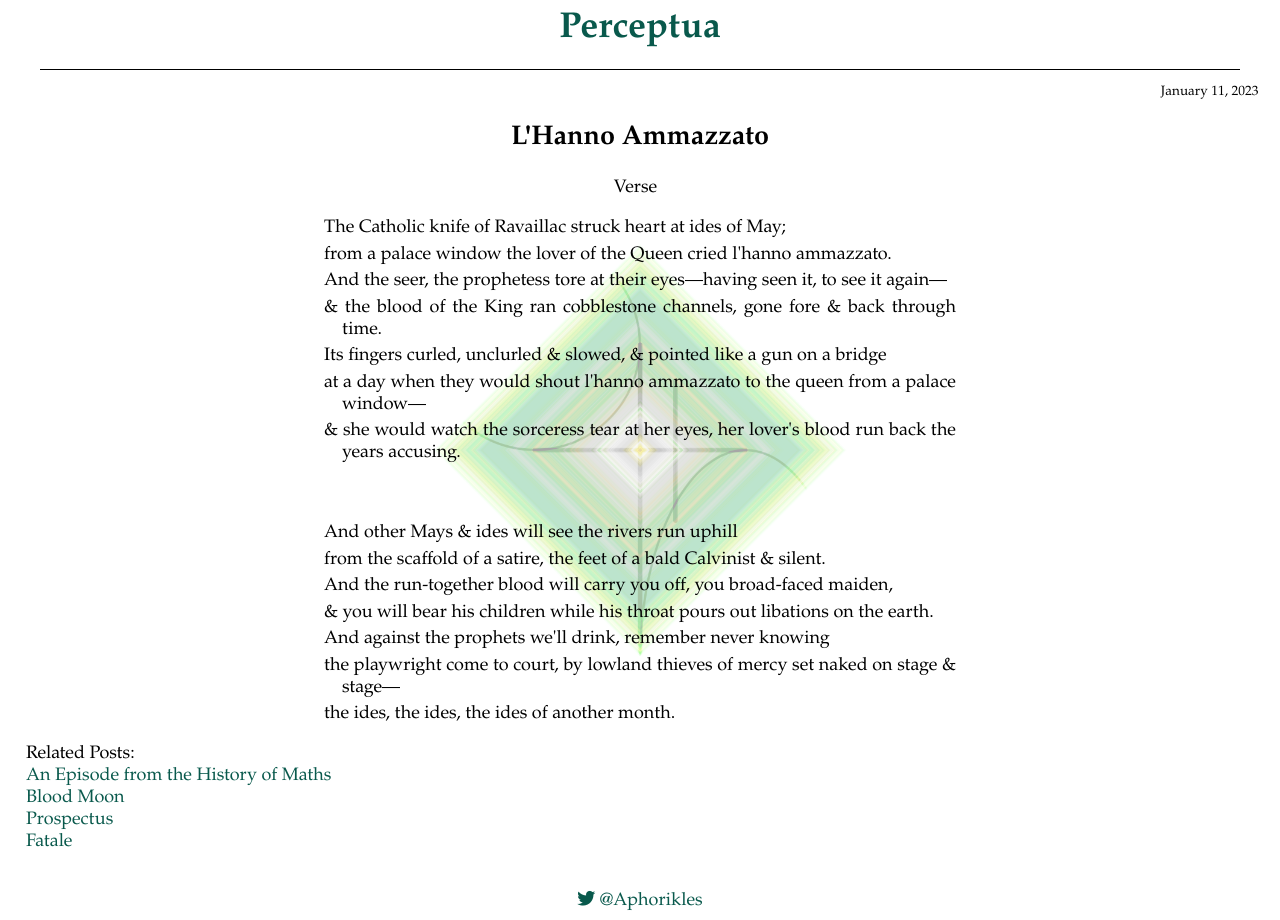
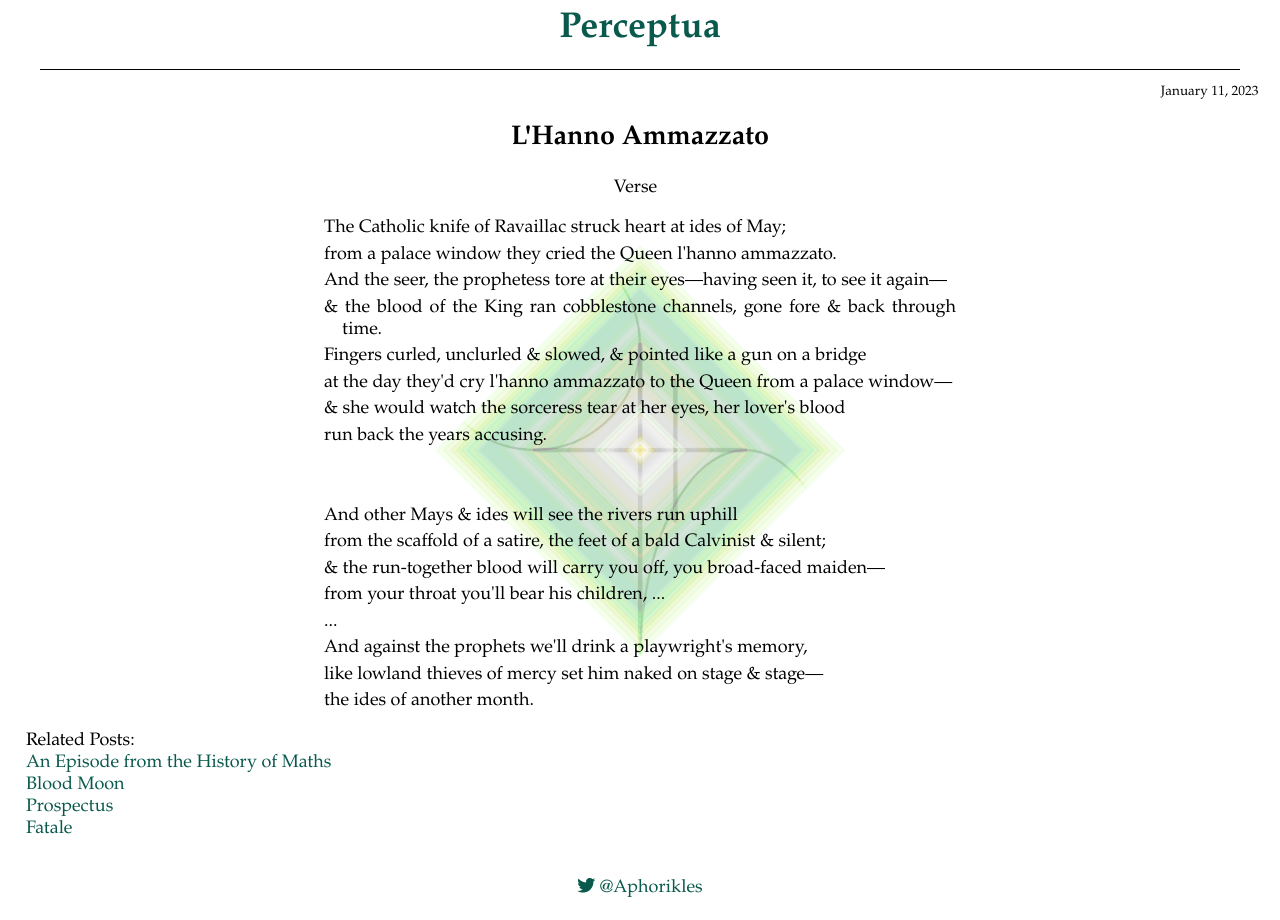
Before and after one commit to Perceptua/perceptua, a Jekyll site: the page built from _posts/2023-01-11-l'hanno-ammazzato.md, in a window 1280 px wide. Built offline with Jekyll 4.4.1, drawn with Linux system fonts in a browser that asks for light colours.

Commit message:
edit previous posts; add Melville, his mark

```diff
--- a/_posts/2023-01-11-l'hanno-ammazzato.md
+++ b/_posts/2023-01-11-l'hanno-ammazzato.md
@@ -8,17 +8,19 @@ layout: post
 ---
 
 <p class="hanging">The Catholic knife of Ravaillac struck heart at ides of May;</p>
-<p class="hanging">from a palace window the lover of the Queen cried l'hanno ammazzato.</p>
+<p class="hanging">from a palace window they cried the Queen l'hanno ammazzato.</p>
 <p class="hanging">And the seer, the prophetess tore at their eyes—having seen it, to see it again—</p>
 <p class="hanging">& the blood of the King ran cobblestone channels, gone fore & back through time.</p>
-<p class="hanging">Its fingers curled, unclurled & slowed, & pointed like a gun on a bridge</p>
-<p class="hanging">at a day when they would shout l'hanno ammazzato to the queen from a palace window—</p>
-<p class="hanging">& she would watch the sorceress tear at her eyes, her lover's blood run back the years accusing.</p>
+<p class="hanging">Fingers curled, unclurled & slowed, & pointed like a gun on a bridge</p>
+<p class="hanging">at the day they'd cry l'hanno ammazzato to the Queen from a palace window—</p>
+<p class="hanging">& she would watch the sorceress tear at her eyes, her lover's blood</p>
+<p class="hanging">run back the years accusing.</p>
 <br>
 <p class="hanging">And other Mays & ides will see the rivers run uphill</p>
-<p class="hanging">from the scaffold of a satire, the feet of a bald Calvinist & silent.</p>
-<p class="hanging">And the run-together blood will carry you off, you broad-faced maiden,</p>
-<p class="hanging">& you will bear his children while his throat pours out libations on the earth.</p>
-<p class="hanging">And against the prophets we'll drink, remember never knowing</p>
-<p class="hanging">the playwright come to court, by lowland thieves of mercy set naked on stage & stage—</p>
-<p class="hanging">the ides, the ides, the ides of another month.</p>
+<p class="hanging">from the scaffold of a satire, the feet of a bald Calvinist & silent;</p>
+<p class="hanging">& the run-together blood will carry you off, you broad-faced maiden—</p>
+<p class="hanging">from your throat you'll bear his children, ...</p>
+<p class="hanging">...</p>
+<p class="hanging">And against the prophets we'll drink a playwright's memory,</p>
+<p class="hanging">like lowland thieves of mercy set him naked on stage & stage—</p>
+<p class="hanging">the ides of another month.</p>
```
Also changed, not shown: _posts/2023-01-15-an-episode-from-the-history-of-maths.md (+1 -1 lines), _posts/2023-03-06-melville-his-mark.md (added, +26 -0 lines).
